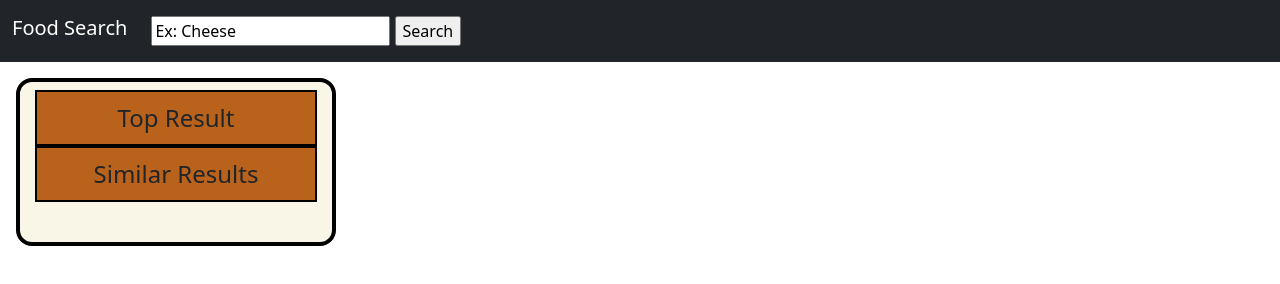
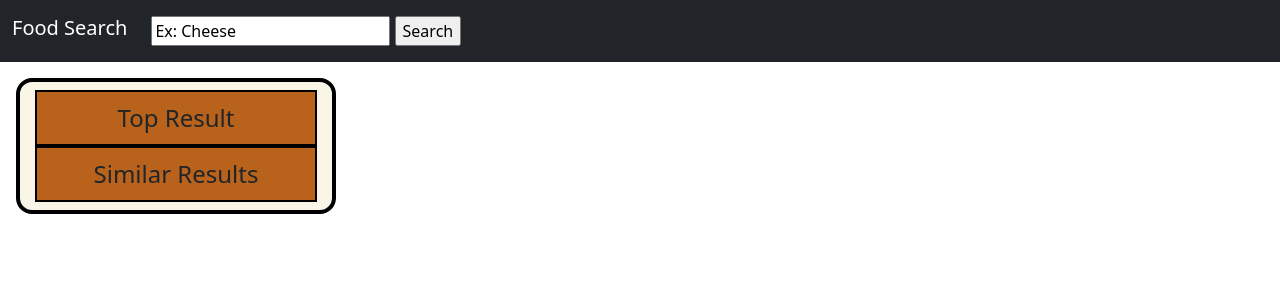
Before and after one commit to charleseMuchmore/FoodSearch, a website built with webpack: page src/index.html in a window 1280 px wide. Built offline with nearby package versions, Linux system fonts and the light colour scheme.

Commit message:
version 1 complete

```diff
--- a/src/index.html
+++ b/src/index.html
@@ -53,9 +53,10 @@
         <div class="food-info">Calories: </div>
       </div><div class="col-sm-12"></div>
     </div> -->
+  </div>
 </div>
 
-<div class="container">
+<div class="container" id="details-container">
   <!-- <div class="detail-info">
     <h1 class="food-title">Cheese</h1>
     <div class="thick-line">
```
Also changed, not shown: src/css/styles.css (indentation only), 1 other file.
